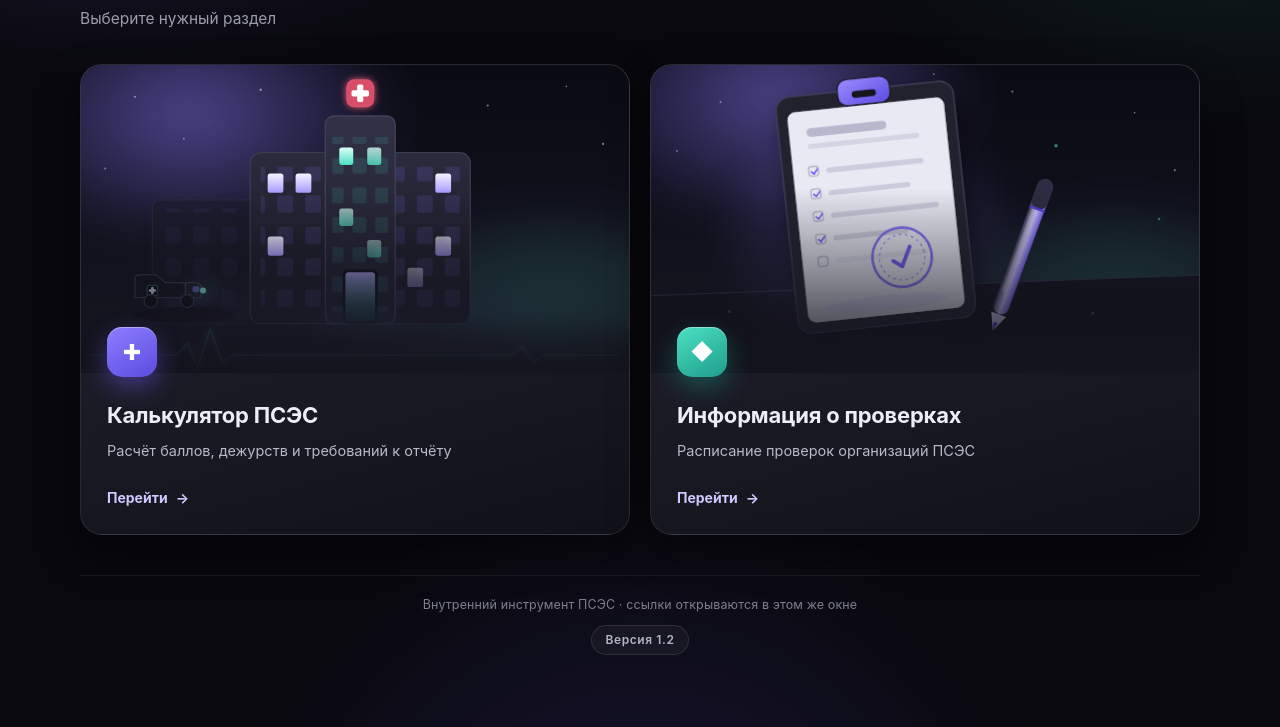
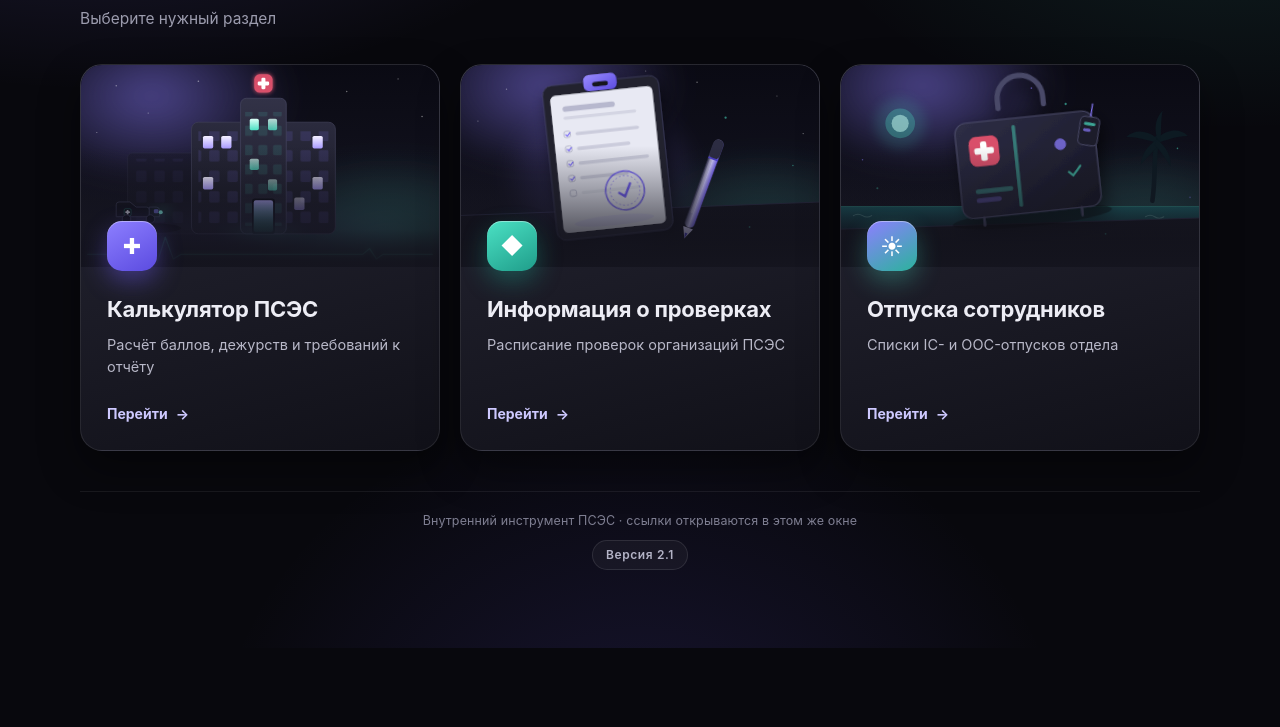
Before and after one commit to negativ026rus-source/psesfamq, a plain HTML site: page index.html in a window 1280 px wide. Shown: the part 152-879 px from the top of the page. After the commit the page ends 800 px from the top, so only its background shows below. Drawn offline with Linux system fonts and the light colour scheme.

Commit message:
Update index.html

```diff
--- a/index.html
+++ b/index.html
@@ -161,6 +161,12 @@
       --tile-shadow: rgba(31, 157, 138, .4);
     }
 
+    .card.leaves {
+      --glow: rgba(139, 124, 255, .28);
+      --tile: linear-gradient(150deg, #8d7fff, #2bb39c);
+      --tile-shadow: rgba(75, 225, 196, .3);
+    }
+
     .card-media {
       position: relative;
       overflow: hidden;
@@ -299,7 +305,7 @@
     <section class="cards">
       <a class="card calc" href="calculator.html">
         <div class="card-media">
-          <img src="assets/pses-hospital.svg" alt="Отделение ПСЭС — больница ночью" width="640" height="360" loading="lazy">
+          <img src="assets/pses-hospital.svg" alt="Отделение ПСЭС — больница ночью" width="640" height="360">
         </div>
         <div class="card-body">
           <span class="icon">✚</span>
@@ -313,7 +319,7 @@
 
       <a class="card checks" href="checks.html">
         <div class="card-media">
-          <img src="assets/pses-checks.svg" alt="Проверки отчётов и документации ПСЭС" width="640" height="360" loading="lazy">
+          <img src="assets/pses-checks.svg" alt="Проверки отчётов и документации ПСЭС" width="640" height="360">
         </div>
         <div class="card-body">
           <span class="icon">◆</span>
@@ -324,11 +330,25 @@
           <span class="button">Перейти <span class="arrow">→</span></span>
         </div>
       </a>
+
+      <a class="card leaves" href="leaves.html">
+        <div class="card-media">
+          <img src="assets/leaves-card.svg" alt="Отпуск сотрудников ПСЭС: чемодан и море" width="640" height="360">
+        </div>
+        <div class="card-body">
+          <span class="icon">☀</span>
+          <div>
+            <h2>Отпуска сотрудников</h2>
+            <p>Списки IC- и OOC-отпусков отдела</p>
+          </div>
+          <span class="button">Перейти <span class="arrow">→</span></span>
+        </div>
+      </a>
     </section>
 
     <footer class="foot">
       <span>Внутренний инструмент ПСЭС · ссылки открываются в этом же окне</span>
-      <span class="version">Версия 1.2</span>
+      <span class="version">Версия 2.1</span>
     </footer>
   </main>
 </body>
```
